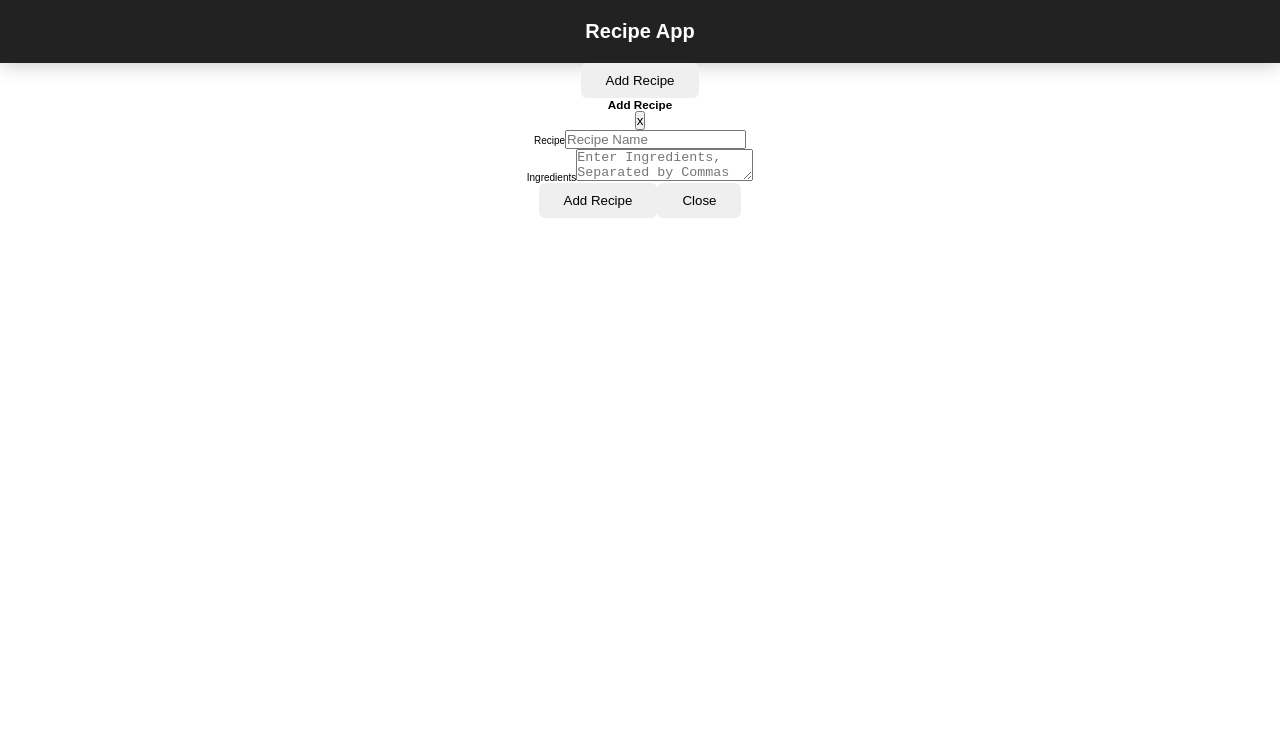
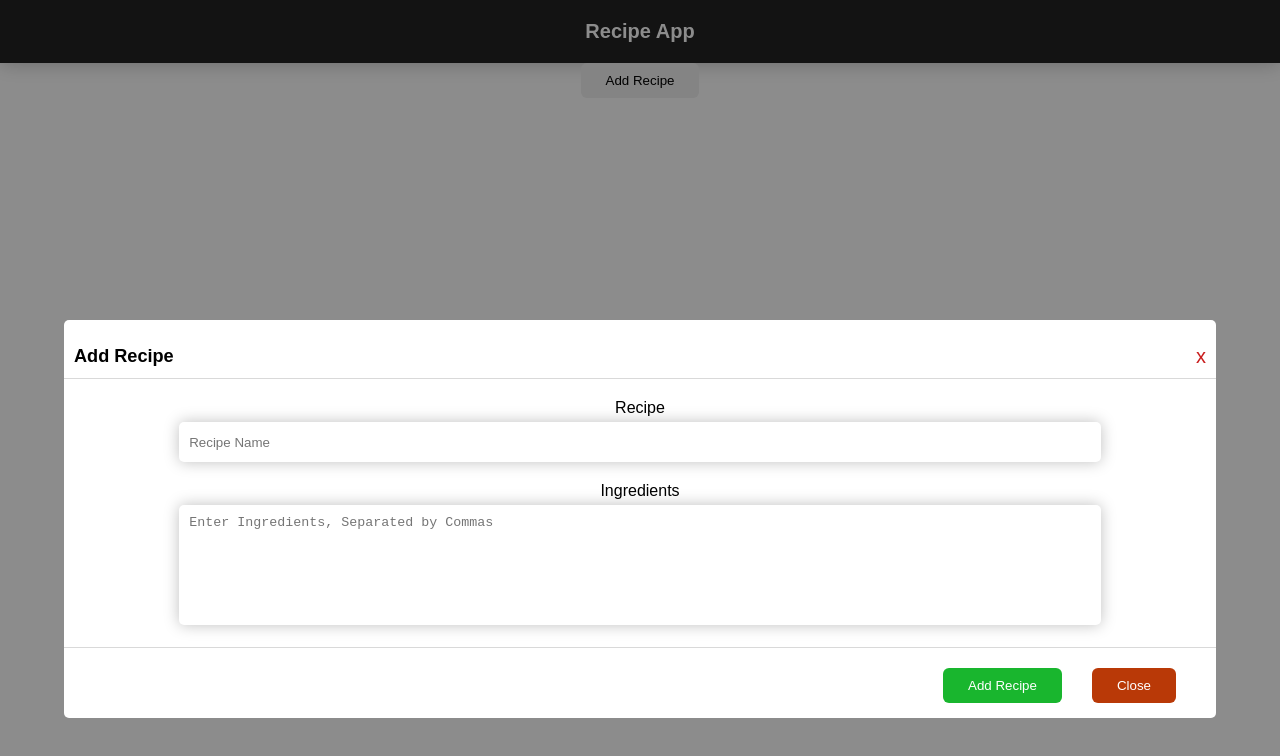
Before and after one commit to dragosbus/freecodecamp, a React (Create React App) app in the folder react/recipe/: page / in a window 1280 px wide. Both pictures are taken after a click on the button "Add Recipe". Shown: the top 756 px of the page. Built offline with nearby package versions, Linux system fonts and the light colour scheme.

Commit message:
finished style the modal

```diff
--- a/react/recipe/src/App.css
+++ b/react/recipe/src/App.css
@@ -13,4 +13,110 @@
   border: none;
   border-radius: 6px;
   padding: 1rem 2.5rem;
+  cursor: pointer;
 }
+
+.overlay {
+  position: fixed;
+  top: 0;
+  bottom: 0;
+  left: 0;
+  right: 0;
+  width: 100%;
+  height: 100%;
+  background: rgba(2,2,2,0.45);
+}
+
+.modal {
+  margin: 25% auto 0;
+  width: 90%;
+  background: #fff;
+  border-radius: 5px;
+  padding: 1.5rem 0;
+  animation-name: fade-in;
+  animation-duration: 0.55s;
+  animation-timing-function: linear;
+}
+
+.modal-header {
+  width: 100%;
+  text-align: left;
+  display: flex;
+  justify-content: center;
+  align-items: center;
+  padding: 1rem;
+  font-size: 1.55rem;
+  border-bottom: 1px solid rgba(0,0,0,0.15);
+  margin-bottom: 2rem;
+}
+
+.close-modal {
+  margin-left: auto;
+  border: none;
+  background: none;
+  color: rgb(201, 29, 29);
+  font-size: 2rem;
+  cursor: pointer;
+}
+
+.body-modal {
+  width: 100%;
+  border-bottom: 1px solid rgba(0, 0, 0, 0.15);
+  padding-bottom: 2rem;
+  margin-bottom: 2rem;
+}
+
+.body-modal div:first-child {
+  margin-bottom: 2rem;
+}
+
+.body-modal label {
+  display: block;
+  margin-bottom: 0.5rem;
+  font-size: 1.6rem;
+}
+
+.body-modal input[type="text"],
+.body-modal textarea {
+  width: 80%;
+  height: 4rem;
+  border-radius: 5px;
+  border: none;
+  box-shadow: 0 0 15px rgba(0,0,0,0.25);
+  padding: 1rem;
+}
+
+.body-modal textarea {
+  resize: none;
+  height: 120px;
+}
+
+.footer-modal {
+  display: flex;
+  justify-content: flex-end;
+  align-items: center;
+  padding: 0 1rem;
+}
+
+.footer-modal button:first-child {
+  margin-right: 3rem;
+  background: rgb(25, 182, 46);
+  color: #fff;
+}
+
+.footer-modal button:last-child {
+  margin-right: 3rem;
+  background: rgb(185, 57, 7);
+  color: #fff;
+}
+
+@keyframes fade-in {
+  0% {
+    opacity: 0;
+    transform: translate3d(0, -50px, 0);
+  }
+  100%{
+    opacity: 1;
+    transform: translate3d(0, 0, 0);
+  }
+}
--- a/react/recipe/src/App.js
+++ b/react/recipe/src/App.js
@@ -8,7 +8,8 @@ class App extends Component {
   constructor(props) {
     super(props);
     this.state = {
-      modalOn: false
+      modalOn: false,
+      recipes: []
     };
     this.toggleModal = this.toggleModal.bind(this);
   }
--- a/react/recipe/src/components/AddRecipe.js
+++ b/react/recipe/src/components/AddRecipe.js
@@ -10,7 +10,8 @@ export const AddRecipeBtn = props => {
 export class AddRecipeModal extends Component {
     render() {
         return (
-            <div className="modal" style={{display: this.props.modalOn ? "block" : "none"}}>
+            <div className="overlay" style={{ display: this.props.modalOn ? "block" : "none" }}>
+                <div className="modal">
                     <div className="modal-header">
                         <h3>Add Recipe</h3>
                         <button onClick={this.props.toggleModal} className="close-modal">x</button>
@@ -30,6 +31,7 @@ export class AddRecipeModal extends Component {
                         <button onClick={this.props.toggleModal} className="btn">Close</button>
                     </div>
                 </div>
+            </div>
         );
     }
 }
--- a/react/recipe/src/components/Recipes.js
+++ b/react/recipe/src/components/Recipes.js
@@ -10,3 +10,9 @@ export class Recipes extends Component {
         );
     }
 }
+
+const Recipe = props => {
+    return (
+        <li className="recipes"></li>
+    );
+};
```
Lines whose indentation alone changed are shown as unchanged.
